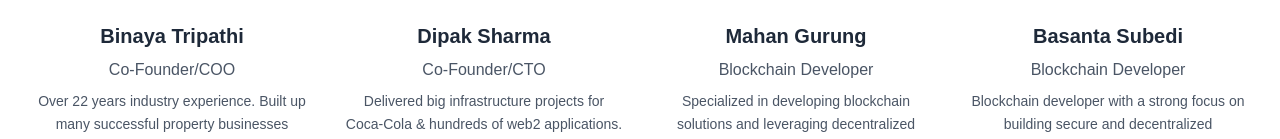
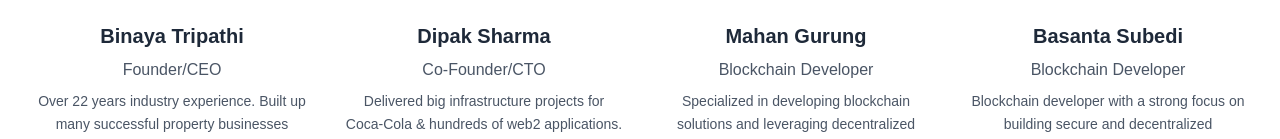
Before and after one commit to KHATRIRAMESH/hostel-site, a Next.js app: page /team in a window 1280 px wide. Shown: the part 630-769 px from the top of the page. Built offline with nearby package versions, Linux system fonts and the light colour scheme.

Commit message:
minor change in title

```diff
--- a/src/app/team/page.tsx
+++ b/src/app/team/page.tsx
@@ -4,7 +4,7 @@ export default function TeamPage() {
   const teamMembers = [
     {
       name: "Binaya Tripathi",
-      title: "Co-Founder/COO",
+      title: "Founder/CEO",
       image: "/binaya-tripathi.jpeg",
       description:
         "Over 22 years industry experience. Built up many successful property businesses throughout UK, Europe & USA.",
--- a/src/components/Overview.tsx
+++ b/src/components/Overview.tsx
@@ -10,7 +10,7 @@ const Overview = () => {
       <div className="flex-1 flex justify-center">
         <Image
           src="/binaya-tripathi.jpeg"
-          alt="Binaya Tripathi - Co-Founder"
+          alt="Binaya Tripathi -Founder"
           width={300}
           height={300}
           className="rounded-full  object-cover"
@@ -24,7 +24,7 @@ const Overview = () => {
             Binaya Tripathi
           </h4>
           <h5 className="text-md font-medium text-gray-600">
-            Co-Founder & CTO
+            Founder & CEO
           </h5>
         </div>
 
```
